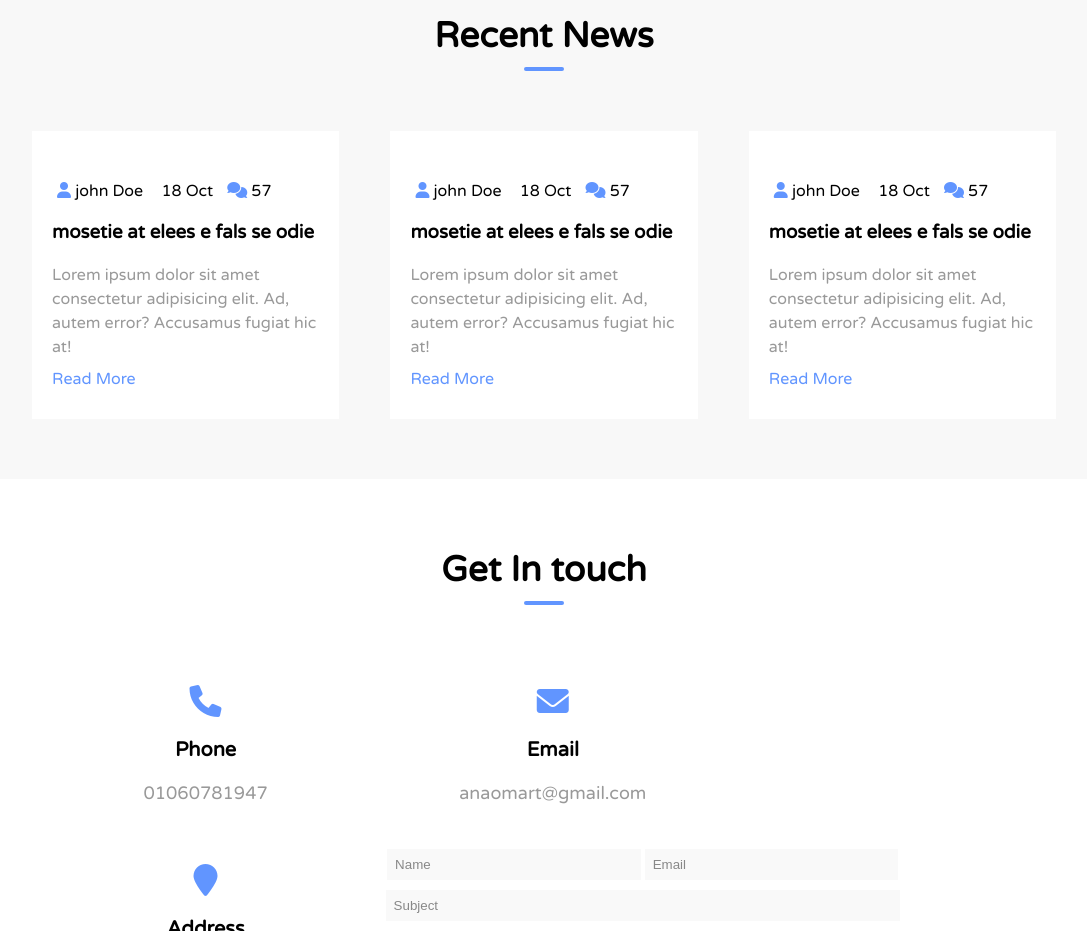
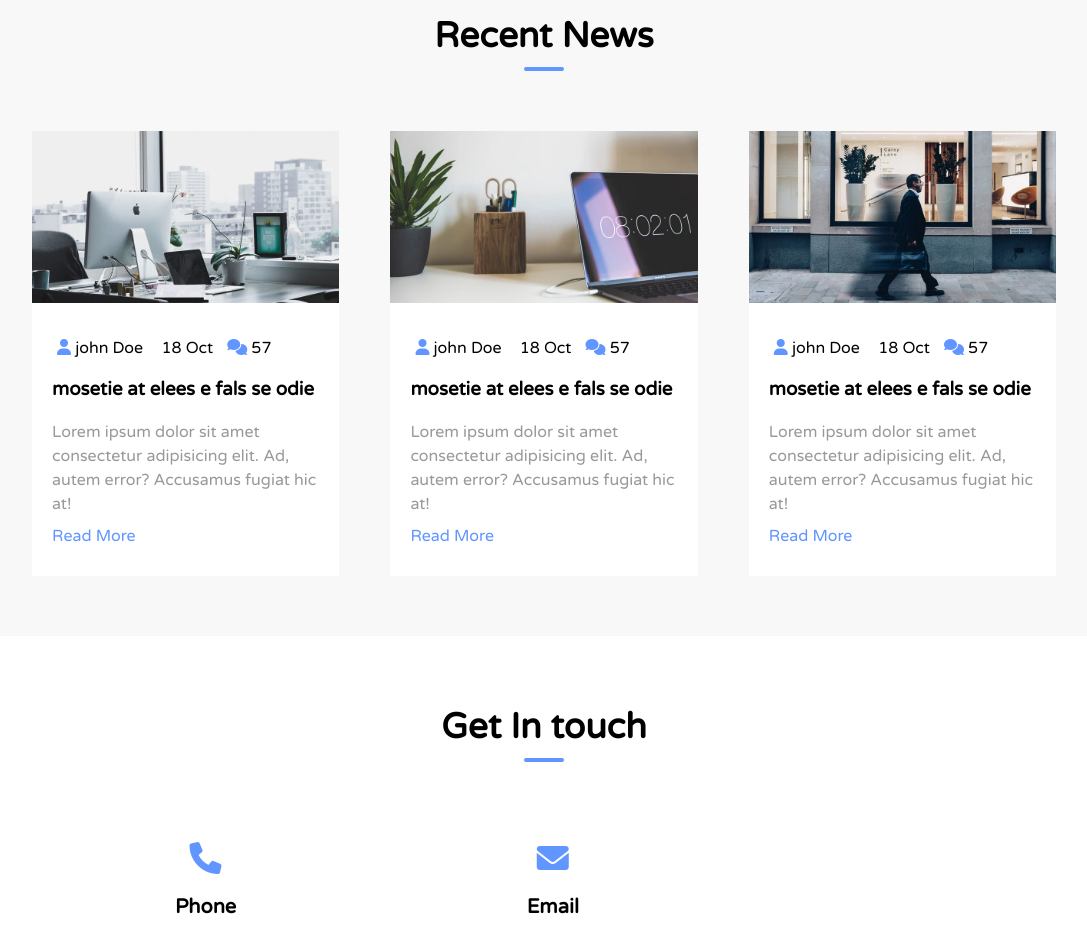
Before and after one commit to anaomart/Template.2.1, a plain HTML site: page index.html in a window 1280 px wide. Shown: the part 5520-6451 px from the top of the page, without its empty margins (96-1183 px from the left). Drawn offline with Linux system fonts and the light colour scheme; the site is published under a folder, as on GitHub Pages, so addresses that start at the root find nothing.

Commit message:
Update index.html

```diff
--- a/index.html
+++ b/index.html
@@ -420,7 +420,7 @@
             <div class="blog-content">
                 <div class="blog-item">
                     <div class="blog-item-img">
-                        <img src="/images/blog/blog1.webp" alt="" />
+                        <img src="images/blog/blog1.webp" alt="" />
                     </div>
                     <div class="blog-info">
                         <div class="blog-list">
@@ -443,7 +443,7 @@
                 </div>
                 <div class="blog-item two">
                     <div class="blog-item-img">
-                        <img src="/images/blog/blog2.webp" alt="" />
+                        <img src="images/blog/blog2.webp" alt="" />
                     </div>
                     <div class="blog-info">
                         <div class="blog-list">
@@ -466,7 +466,7 @@
                 </div>
                 <div class="blog-item">
                     <div class="blog-item-img">
-                        <img src="/images/blog/blog3.webp" alt="" />
+                        <img src="images/blog/blog3.webp" alt="" />
                     </div>
                     <div class="blog-info">
                         <div class="blog-list">
```
